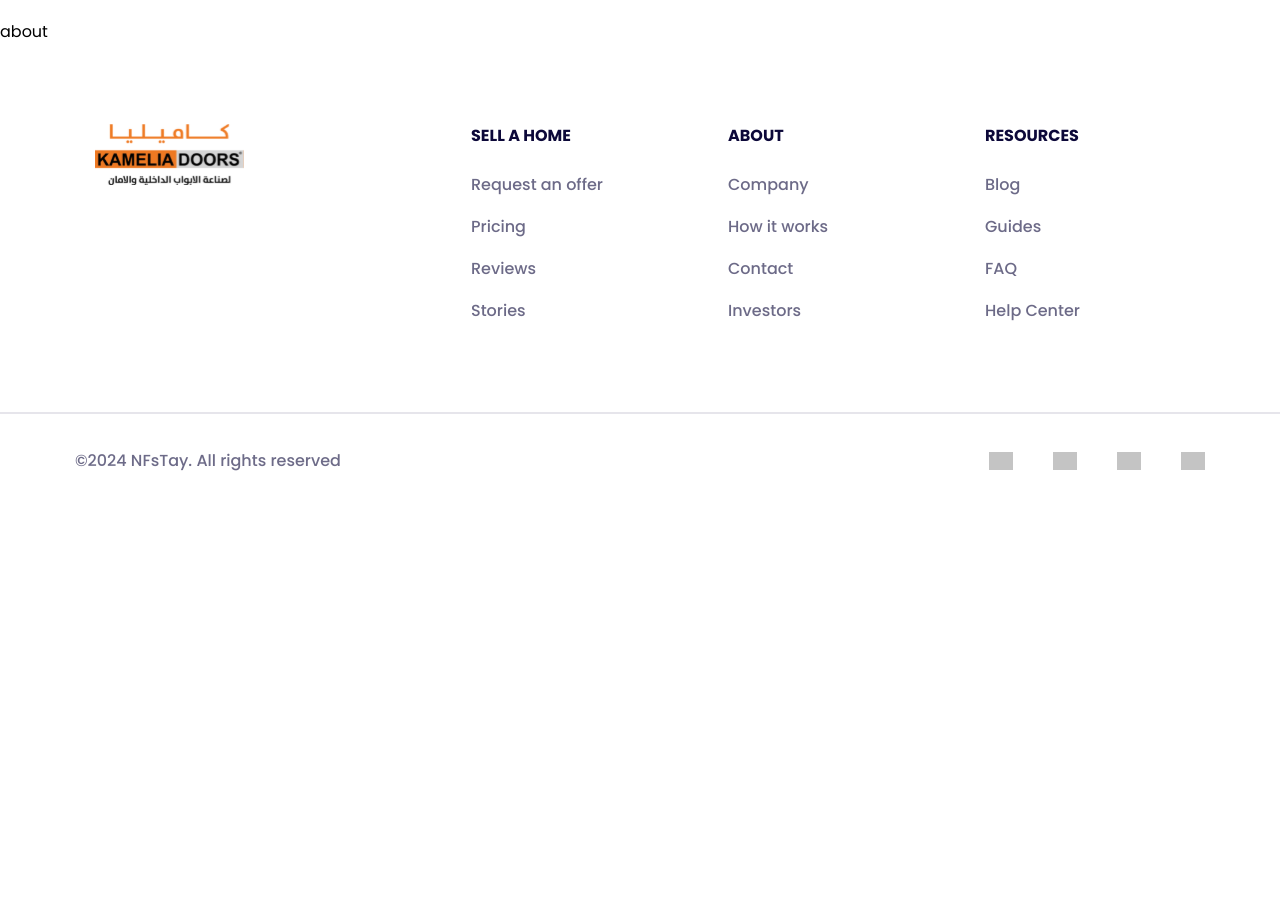
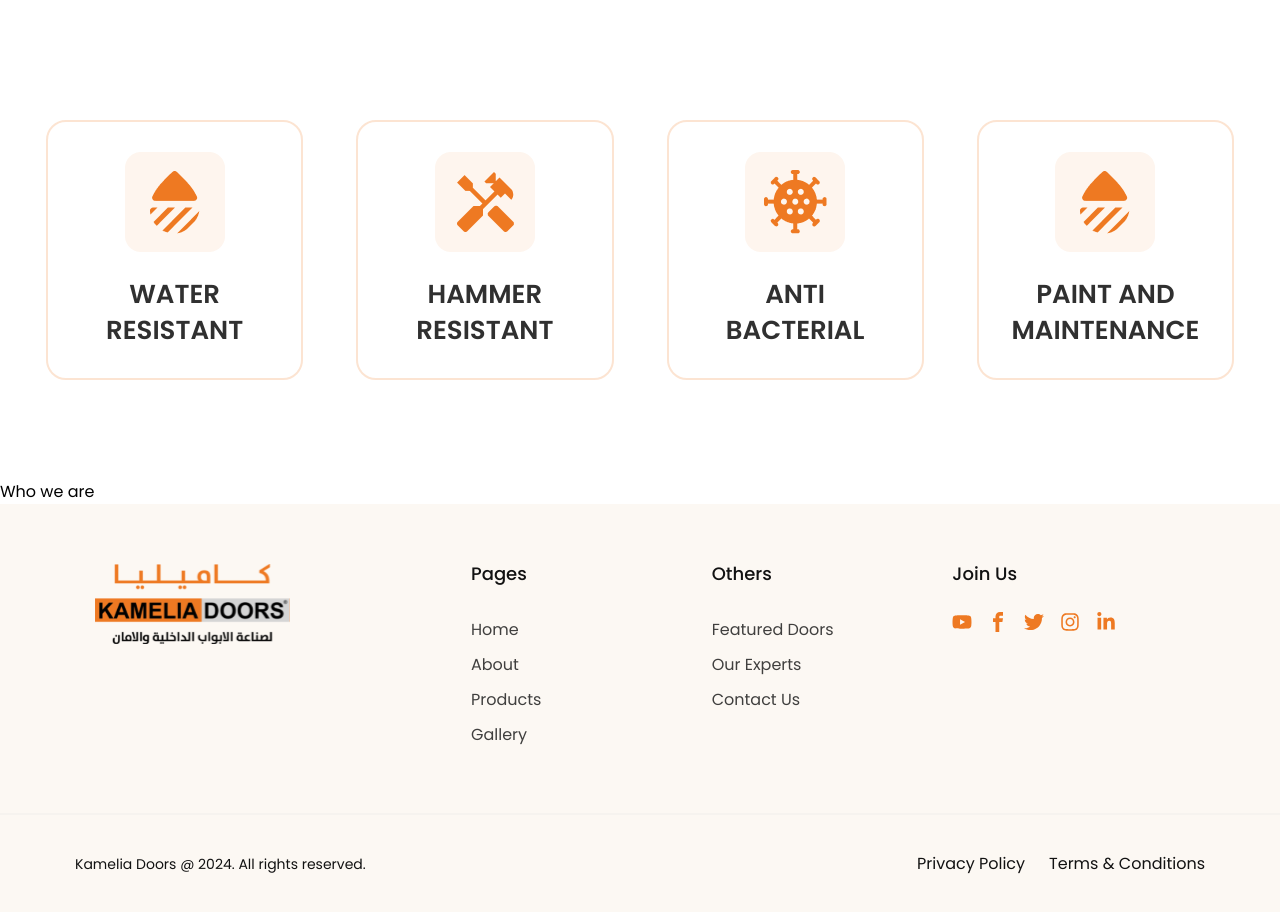
Before and after one commit to ShaYri12/kamelia-doors, a Next.js app: page / in a window 1280 px wide. Shown: the part 900-1812 px from the top of the page. Before the commit the page ends 1408 px from the top, so only its background shows below. Built offline with nearby package versions, Linux system fonts and the light colour scheme; grey boxes are pictures that could not be loaded.

Commit message:
almost done

```diff
--- a/app/components/Footer.js
+++ b/app/components/Footer.js
@@ -1,104 +1,89 @@
 import Image from "next/image";
 import Link from "next/link";
+import {
+  FaInstagram,
+  FaLinkedinIn,
+  FaTwitter,
+  FaYoutube,
+} from "react-icons/fa";
+import { ImFacebook } from "react-icons/im";
 
 const Footer = () => {
   return (
-    <footer className="bg-white w-full">
-      <div className="py-20 max-w-[1130px] w-full mx-auto flex items-start justify-between px-3.5 sm:px-5 gap-10 md:flex-row flex-col">
-        <Image src="/assets/Logo.svg" alt="Logo" width={149} height={32} />
-        <div className="flex items-start justify-between max-w-[714px] w-full gap-2 flex-wrap sm:flex-nowrap">
+    <footer className="bg-[#FCF8F3] w-full">
+      <div className="py-[60px] max-w-[1130px] w-full mx-auto flex items-start justify-between px-[53px] sm:px-5 gap-10 md:flex-row flex-col">
+        <Image
+          className="order-2 sm:order-1"
+          src="/assets/Logo.svg"
+          alt="Logo"
+          width={194.65}
+          height={80}
+        />
+        <div className="grid sm:grid-cols-3 grid-cols-2 gap-y-[35px] items-start justify-between order-1 sm:order-2 flex-wrap max-w-[714px] w-full sm:gap-2">
           <ul className="max-w-[100px] sm:max-w-[200px] w-full">
-            <h3 className="text-[#0C0839] text-[14px] sm:text-[16px] leading-[24px] tracking-[-1%] font-bold font-jakarta mb-4">
-              SELL A HOME
+            <h3 className="text-blackish text-[18px] leading-[19.8px] font-[500] mb-[28px]">
+              Pages
             </h3>
-            <li className="text-[#0C0839] opacity-60 font-medium text-[14px] sm:text-[16px] leading-[42px] font-jakarta text-nowrap">
-              Request an offer
+            <li className="text-blackish opacity-80 font-[400] text-[16px] leading-[35.2px]">
+              Home
             </li>
-            <li className="text-[#0C0839] opacity-60 font-medium text-[14px] sm:text-[16px] leading-[42px] font-jakarta">
-              Pricing
+            <li className="text-blackish opacity-80 font-[400] text-[16px] leading-[35.2px]">
+              About
             </li>
-            <li className="text-[#0C0839] opacity-60 font-medium text-[14px] sm:text-[16px] leading-[42px] font-jakarta">
-              Reviews
+            <li className="text-blackish opacity-80 font-[400] text-[16px] leading-[35.2px]">
+              Products
             </li>
-            <li className="text-[#0C0839] opacity-60 font-medium text-[14px] sm:text-[16px] leading-[42px] font-jakarta">
-              Stories
+            <li className="text-blackish opacity-80 font-[400] text-[16px] leading-[35.2px]">
+              Gallery
             </li>
           </ul>
           <ul className="max-w-[100px] sm:max-w-[200px] w-full">
-            <h3 className="text-[#0C0839] text-[14px] sm:text-[16px] leading-[24px] tracking-[-1%] font-bold font-jakarta mb-4">
-              ABOUT
+            <h3 className="text-blackish text-[18px] leading-[19.8px] font-[500] mb-[28px]">
+              Others
             </h3>
-            <li className="text-[#0C0839] opacity-60 font-medium text-[14px] sm:text-[16px] leading-[42px] font-jakarta">
-              Company
+            <li className="text-blackish opacity-80 font-[400] text-[16px] leading-[35.2px]">
+              Featured Doors
             </li>
-            <li className="text-[#0C0839] opacity-60 font-medium text-[14px] sm:text-[16px] leading-[42px] font-jakarta">
-              How it works
+            <li className="text-blackish opacity-80 font-[400] text-[16px] leading-[35.2px]">
+              Our Experts
             </li>
-            <li className="text-[#0C0839] opacity-60 font-medium text-[14px] sm:text-[16px] leading-[42px] font-jakarta">
-              Contact
-            </li>
-            <li className="text-[#0C0839] opacity-60 font-medium text-[14px] sm:text-[16px] leading-[42px] font-jakarta">
-              Investors
+            <li className="text-blackish opacity-80 font-[400] text-[16px] leading-[35.2px]">
+              Contact Us
             </li>
           </ul>
           <ul className="max-w-[100px] sm:max-w-[200px] w-full">
-            <h3 className="text-[#0C0839] text-[14px] sm:text-[16px] leading-[24px] tracking-[-1%] font-bold font-jakarta mb-4">
-              RESOURCES
+            <h3 className="text-blackish text-[18px] leading-[19.8px] font-[500] mb-[28px]">
+              Join Us
             </h3>
-            <li className="text-[#0C0839] opacity-60 font-medium text-[14px] sm:text-[16px] leading-[42px] font-jakarta">
-              Blog
-            </li>
-            <li className="text-[#0C0839] opacity-60 font-medium text-[14px] sm:text-[16px] leading-[42px] font-jakarta">
-              Guides
-            </li>
-            <li className="text-[#0C0839] opacity-60 font-medium text-[14px] sm:text-[16px] leading-[42px] font-jakarta">
-              FAQ
-            </li>
-            <li className="text-[#0C0839] opacity-60 font-medium text-[14px] sm:text-[16px] leading-[42px] font-jakarta">
-              Help Center
-            </li>
+            <div className="flex gap-[16px]">
+              <li className="text-primaryColor">
+                <FaYoutube size={20} />
+              </li>
+              <li className="text-primaryColor">
+                <ImFacebook size={20} />
+              </li>
+              <li className="text-primaryColor">
+                <FaTwitter size={20} />
+              </li>
+              <li className="text-primaryColor">
+                <FaInstagram size={20} />
+              </li>
+              <li className="text-primaryColor">
+                <FaLinkedinIn size={20} />
+              </li>
+            </div>
           </ul>
         </div>
       </div>
 
-      <div className="border-t-2 border-[#0C0839] border-opacity-10 py-8 px-5">
-        <div className="max-w-[1130px] w-full mx-auto flex items-center justify-between sm:flex-row flex-col gap-5">
-          <h3 className="text-[#0C0839] text-opacity-60 text-[16px] leading-[30px] font-medium">
-            ©2024 NFsTay. All rights reserved
+      <div className="border-t-2 border-t-[#C1C7CD] border-opacity-10 py-[40px] px-[53px] sm:px-5">
+        <div className="max-w-[1130px] w-full mx-auto flex sm:items-center items-start justify-between sm:flex-row flex-col gap-5">
+          <h3 className="text-blackish text-[14px] leading-[19.6px] font-[400]">
+            Kamelia Doors @ 2024. All rights reserved.
           </h3>
-          <div className="opacity-60 flex items-center gap-5 md:gap-10">
-            <Link href="/">
-              <Image
-                src="/assets/facebook.svg"
-                alt="Facebook"
-                width={24}
-                height={24}
-              />
-            </Link>
-            <Link href="/">
-              <Image
-                src="/assets/instagram.svg"
-                alt="Facebook"
-                width={24}
-                height={24}
-              />
-            </Link>
-            <Link href="/">
-              <Image
-                src="/assets/twitter.svg"
-                alt="Facebook"
-                width={24}
-                height={24}
-              />
-            </Link>
-            <Link href="/">
-              <Image
-                src="/assets/linkedin.svg"
-                alt="Facebook"
-                width={24}
-                height={24}
-              />
-            </Link>
+          <div className="text-blackish hidden sm:flex items-center gap-6 md:gap-6 text-[16px] leading-[16px]">
+            <Link href="#privacy-policy">Privacy Policy</Link>
+            <Link href="#terms-condition">Terms & Conditions</Link>
           </div>
         </div>
       </div>
--- a/app/components/Hero.js
+++ b/app/components/Hero.js
@@ -64,7 +64,7 @@ const Hero = () => {
       </Slider>
 
       {/* Overlay with Blurred Background and Text */}
-      <div className="absolute left-[2%] xl:left-[10%] xl:me-0 me-[10%] top-[18vh] hero-content sm:top-[28vh] md:top-[26vh] xl:top-[20vh] z-10 bg-[#FFFFFF4D]/30 backdrop-blur-md rounded-[20px]">
+      <div className="absolute left-[2%] xl:left-[10%] xl:me-0 me-[10%] top-[18vh] hero-content sm:top-[28vh] md:top-[26vh] lg:top-[23vh] xl:top-[20vh] z-10 bg-[#FFFFFF4D]/30 backdrop-blur-md rounded-[20px]">
         <div className="text-left text-black max-w-[650px] rounded-[9.23px] sm:rounded-[20px] px-[15px] md:px-[28px] py-[23px] md:py-[48px]">
           <p className="text-primaryColor text-[9px] sm:text-[16px] lg:text-[18px] font-[600] leading-[13.5px] sm:leading-[27px] tracking-[7%] uppercase">
             WELCOME TO Kamelia doors
--- a/app/page.js
+++ b/app/page.js
@@ -5,7 +5,55 @@ export default function Home() {
   return (
     <div>
       <Hero />
-      <h1>about</h1>
+      <section className="px-[46px] py-[100px]">
+        <div className="grid md:grid-cols-4 grid-cols-2 gap-[32px] lg:gap-[53px] items-center justify-center max-w-[1280px] mx-auto">
+          <div className="flex flex-col w-fit-h-fit items-center justify-center gap-[24px] px-[49px] py-[30px] rounded-[20px] border-2 border-primaryColor border-opacity-[0.2]">
+            <Image
+              className="md:rounded-none rounded-[16px] lg:w-[100px] lg:h-[100px] w-[59px] h-[59px]"
+              src="/assets/water-resistant.png"
+              width={100}
+              height={100}
+            />
+            <p className="uppercase text-[13px] sm:text-[18px] md:text-[22px] xl:text-[26px] text-[#303030] w-fit text-center font-[600] leading-[19px] sm:leading-[36px] tracking-[7%]">
+              Water <br /> Resistant
+            </p>
+          </div>
+          <div className="flex flex-col w-fit-h-fit items-center justify-center gap-[24px] px-[49px] py-[30px] rounded-[20px] border-2 border-primaryColor border-opacity-[0.2]">
+            <Image
+              className="md:rounded-none rounded-[16px] lg:w-[100px] lg:h-[100px] w-[59px] h-[59px]"
+              src="/assets/hammer.png"
+              width={100}
+              height={100}
+            />
+            <p className="uppercase text-[13px] sm:text-[18px] md:text-[22px] xl:text-[26px] text-[#303030] w-fit text-center font-[600] leading-[19px] sm:leading-[36px] tracking-[7%]">
+              Hammer <br /> Resistant
+            </p>
+          </div>
+          <div className="flex flex-col w-fit-h-fit items-center justify-center gap-[24px] px-[49px] py-[30px] rounded-[20px] border-2 border-primaryColor border-opacity-[0.2]">
+            <Image
+              className="md:rounded-none rounded-[16px] lg:w-[100px] lg:h-[100px] w-[59px] h-[59px]"
+              src="/assets/anti-bacteria.png"
+              width={100}
+              height={100}
+            />
+            <p className="uppercase text-[13px] sm:text-[18px] md:text-[22px] xl:text-[26px] text-[#303030] w-fit text-center font-[600] leading-[19px] sm:leading-[36px] tracking-[7%]">
+              Anti <br /> Bacterial
+            </p>
+          </div>
+          <div className="flex flex-col w-fit-h-fit items-center justify-center gap-[24px] px-[49px] py-[30px] rounded-[20px] border-2 border-primaryColor border-opacity-[0.2]">
+            <Image
+              className="md:rounded-none rounded-[16px] lg:w-[100px] lg:h-[100px] w-[59px] h-[59px]"
+              src="/assets/water-resistant.png"
+              width={100}
+              height={100}
+            />
+            <p className="uppercase text-[13px] sm:text-[18px] md:text-[22px] xl:text-[26px] text-[#303030] w-fit text-center font-[600] leading-[19px] sm:leading-[36px] tracking-[7%]">
+              Paint And <br /> Maintenance
+            </p>
+          </div>
+        </div>
+      </section>
+      <h1>Who we are</h1>
     </div>
   );
 }
```
